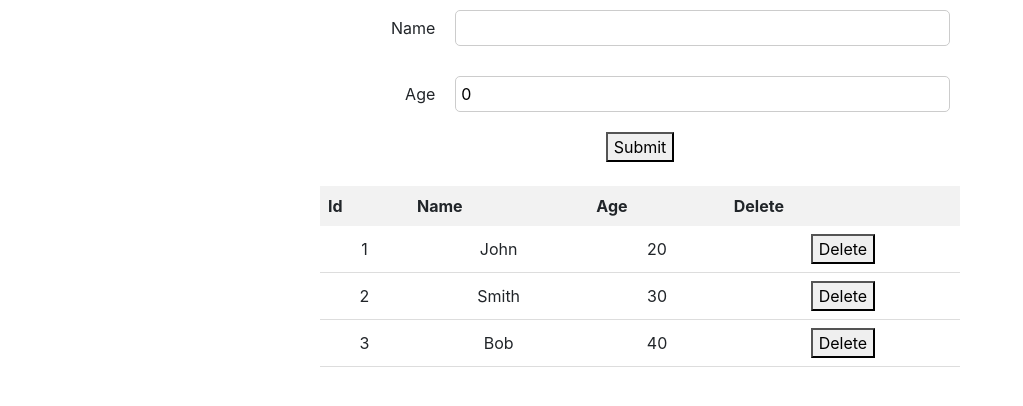
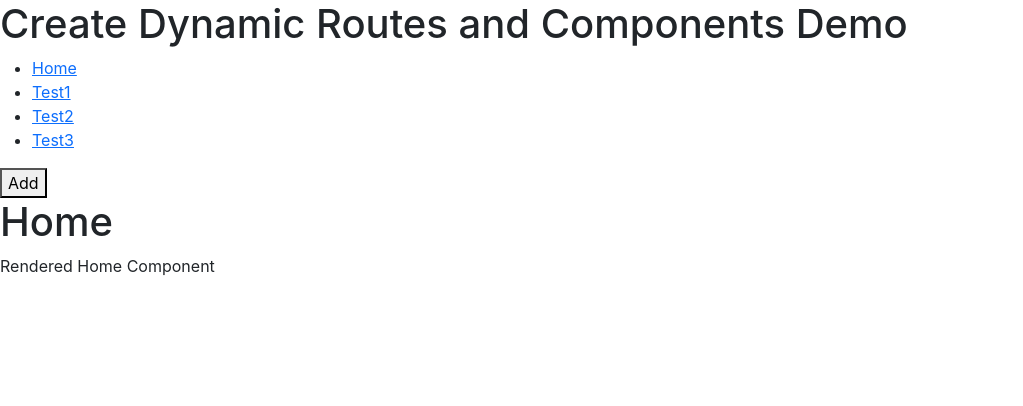
Before and after one commit to SajjadAli54/reactjs, a React (Create React App) app in the folder hello-world/: page / in a window 1280 px wide. Shown: the top 406 px of the page, without its empty margins (0-1023 px from the left). Built offline with nearby package versions, Linux system fonts and the light colour scheme.

Commit message:
Dynamic Routing in reactjs

```diff
--- a/hello-world/src/App.js
+++ b/hello-world/src/App.js
@@ -1,10 +1,10 @@
-import "./App.css";
-import Practice from "./Components/reducers/practice/practice";
+// import "./App.css";
+import Main from "./Components/routing/dynamic/main";
 
 function App() {
   return (
     <div className="App">
-      <Practice />
+      <Main />
     </div>
   );
 }
--- /dev/null
+++ b/hello-world/src/Components/routing/dynamic/dynamicComponent.jsx
@@ -0,0 +1,12 @@
+import React from "react";
+
+function DynamicComponent({ title, content }) {
+  return (
+    <>
+      <h1>{title}</h1>
+      <p>{content}</p>
+    </>
+  );
+}
+
+export default DynamicComponent;
--- /dev/null
+++ b/hello-world/src/Components/routing/dynamic/dynamicComponentsData.js
@@ -0,0 +1,40 @@
+let components = [
+  {
+    title: "Home",
+    content: "Rendered Home Component",
+    route: "/",
+  },
+  {
+    title: "Test1",
+    content: "Rendered Test1 Component",
+    route: "/test1",
+  },
+  {
+    title: "Test2",
+    content: "Rendered Test2 Component",
+    route: "/test2",
+  },
+  {
+    title: "Test3",
+    content: "Rendered Test3 Component",
+    route: "/test3",
+  },
+];
+
+const reducer = (state, action) => {
+  switch (action.type) {
+    case "ADD":
+      return [
+        ...state,
+        {
+          title: `Test${state.length}`,
+          content: `Render Test ${state.length} component`,
+          route: `/route${state.length}`,
+        },
+      ];
+    default:
+      return state;
+  }
+};
+
+export { components, reducer };
--- /dev/null
+++ b/hello-world/src/Components/routing/dynamic/main.jsx
@@ -0,0 +1,39 @@
+import React from "react";
+import { BrowserRouter, Routes, Route } from "react-router-dom";
+
+import { components, reducer } from "./dynamicComponentsData";
+import DynamicComponent from "./dynamicComponent";
+import Navbar from "./navbar";
+import { useReducer } from "react";
+
+function Main() {
+  const [state, dispatch] = useReducer(reducer, components);
+
+  const onClick = () => {
+    dispatch({ type: "ADD" });
+  };
+  return (
+    <>
+      <h1>Create Dynamic Routes and Components Demo</h1>
+      <BrowserRouter>
+        <Navbar onClick={onClick} components={state} />
+        <Routes>
+          {state.map((component, index) => (
+            <Route
+              key={index}
+              path={component.route}
+              element={
+                <DynamicComponent
+                  title={component.title}
+                  content={component.content}
+                />
+              }
+            />
+          ))}
+        </Routes>
+      </BrowserRouter>
+    </>
+  );
+}
+
+export default Main;
--- /dev/null
+++ b/hello-world/src/Components/routing/dynamic/navbar.jsx
@@ -0,0 +1,24 @@
+import React from "react";
+import { NavLink, Outlet } from "react-router-dom";
+
+function Navbar({ onClick, components }) {
+  return (
+    <>
+      <nav>
+        <ul>
+          {components.map((component, index) => (
+            <li key={index}>
+              <NavLink exact to={component.route}>
+                {component.title}
+              </NavLink>
+            </li>
+          ))}
+        </ul>
+        <button onClick={onClick}>Add</button>
+      </nav>
+      <Outlet />
+    </>
+  );
+}
+
+export default Navbar;
```
